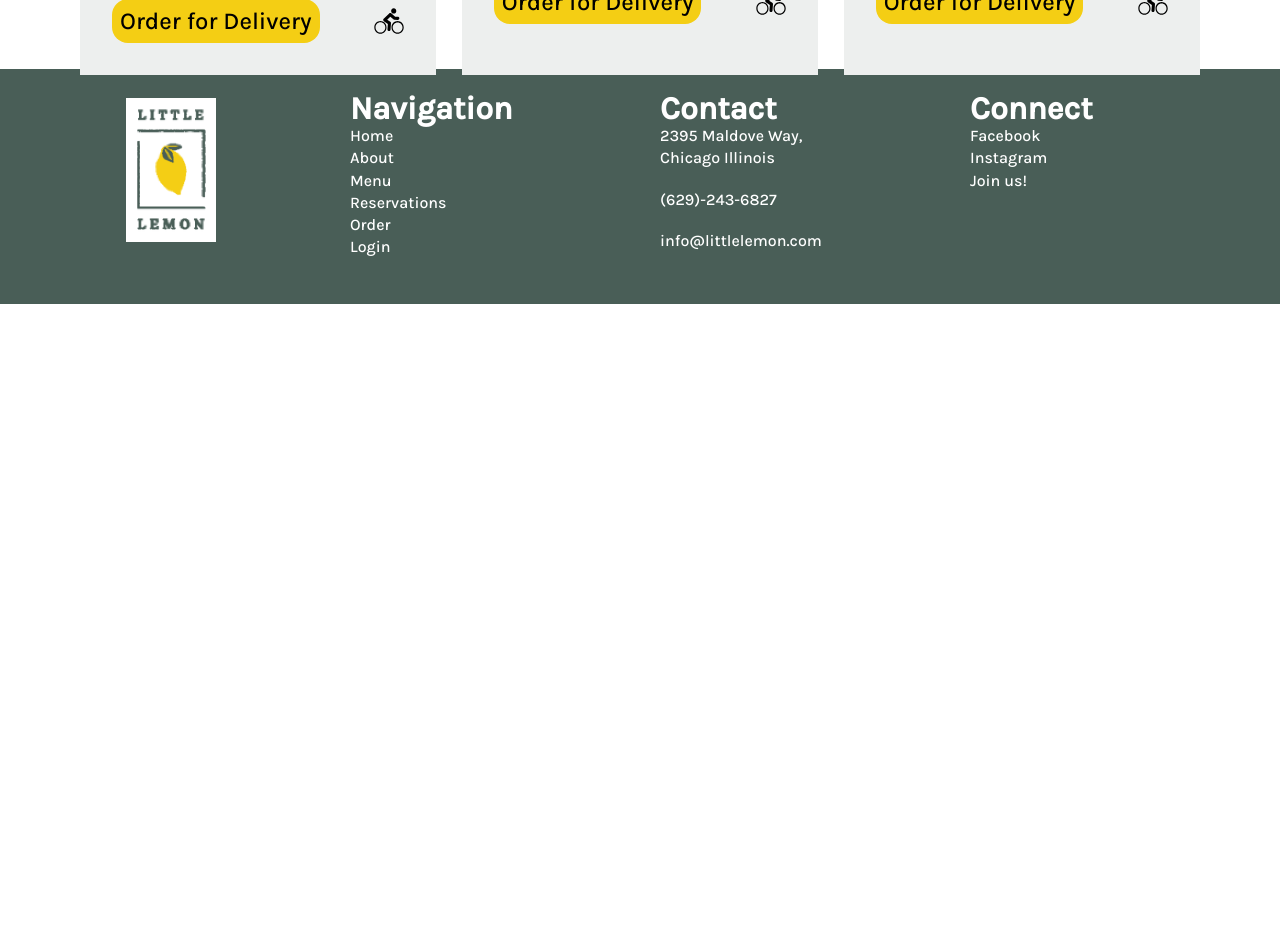
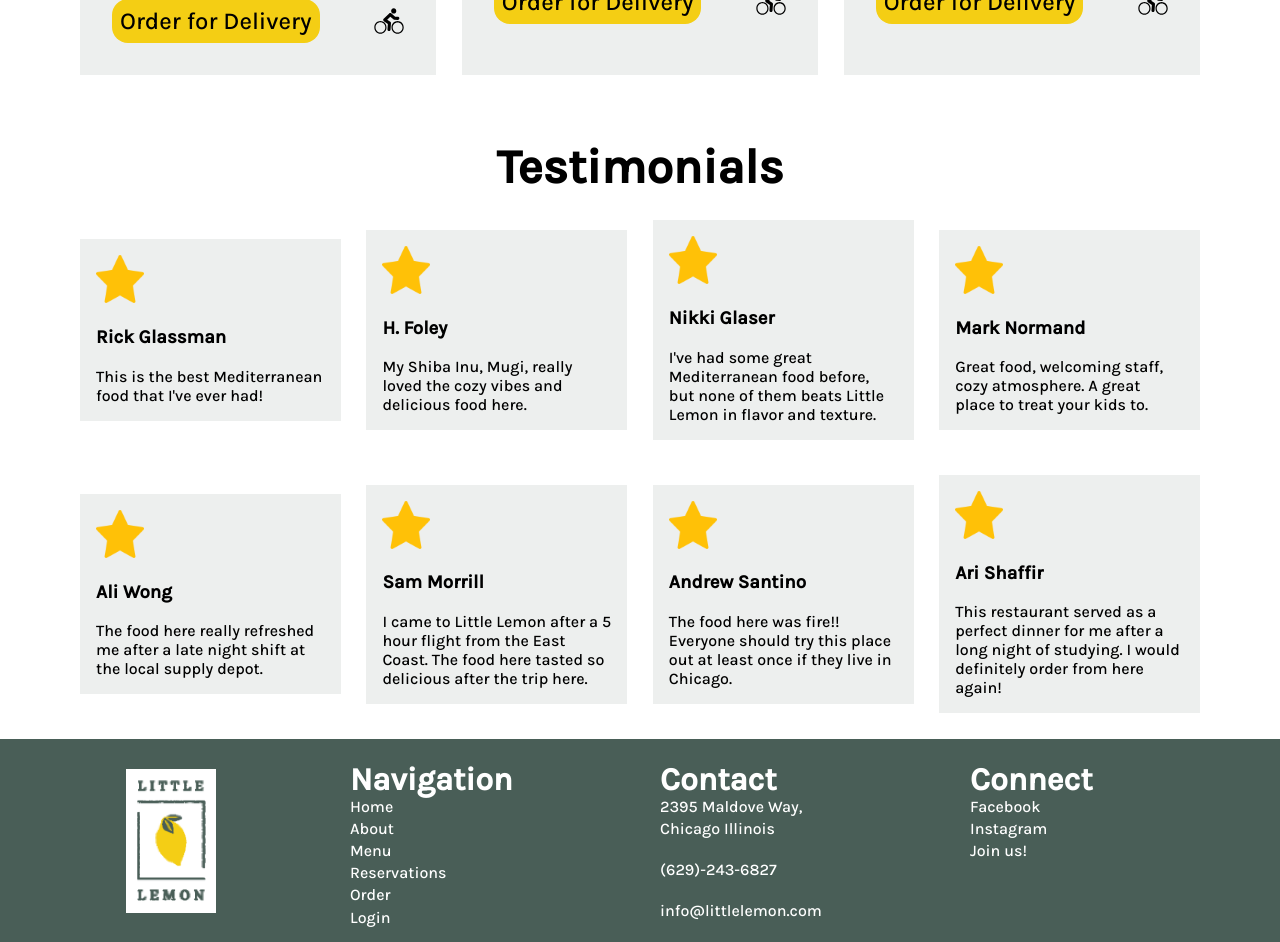
Before and after one commit to mplumer/little-lemon, a React (Create React App) app: page / in a window 1280 px wide. Shown: the part 940-1882 px from the top of the page. Before the commit the page ends 1244 px from the top, so only its background shows below. Built offline with nearby package versions, Linux system fonts and the light colour scheme; a web font is replaced by a local one.

Commit message:
testimonials section

```diff
--- a/src/App.css
+++ b/src/App.css
@@ -228,6 +228,46 @@ Link:link {
   display: none;
 }
 
+/* TESTIMONIAL CARDS */
+.testimonials {
+  padding: 0 5rem 2rem 5rem;
+  animation-duration: 0.33s;
+  animation-timing-function: ease-in-out;
+  animation-name: slideDownFade;
+}
+
+.testimonials-topbar > h1 {
+  text-align: center;
+  font-size: 3rem;
+  margin: 4rem 0 1rem 0;
+}
+
+.testimonials-cards {
+  display: grid;
+  grid-template-columns: repeat(4, 1fr);
+  grid-template-rows: 1fr 1fr;
+  grid-gap: 2vw;
+  align-items: center;
+}
+
+.testimonial-card {
+  background-color: #edefee;
+  padding: 1rem 1rem 0 1rem;
+}
+
+.testimonial-card > img {
+  width: 3rem;
+  height: 3rem;
+  object-fit: contain;
+}
+
+.testimonials-carousel {
+  display: none;
+}
+
+.specials-carousel {
+  margin: 0 2rem 0 2rem;
+}
 
 
 
--- a/src/components/pages/HomePage.js
+++ b/src/components/pages/HomePage.js
@@ -1,5 +1,6 @@
 import Hero from "../sections/homePage/Hero";
 import Specials from "../sections/homePage/Specials";
+import Testimonials from "../sections/homePage/Testimonials";
 
 
 export default function HomePage() {
@@ -8,6 +9,7 @@ export default function HomePage() {
             <main>
                 <Hero />
                 <Specials />
+                <Testimonials />
             </main>
         </>
     );
--- /dev/null
+++ b/src/components/sections/homePage/TestimonialCard.js
@@ -0,0 +1,11 @@
+import Star from '../../../assets/star.png';
+
+export default function TestimonialCard(props) {
+    return (
+        <article className="testimonial-card">
+            <img src={Star} alt="star Icon"></img>
+            <h3>{props.name}</h3>
+            <p>{props.description}</p>
+        </article>
+    );
+}
--- /dev/null
+++ b/src/components/sections/homePage/TestimonialCarousel.js
@@ -0,0 +1,25 @@
+import React from 'react';
+import { Carousel } from 'react-responsive-carousel';
+import TestimonialCard from './TestimonialCard';
+
+export default function CarouselPage() {
+    return (
+        <Carousel infiniteLoop={true} autoPlay={true} Interval={5000} showStatus={false}>
+            <TestimonialCard name="Rick Glassman" description="This is the best Mediterranean food that I've ever had!"/>
+            <TestimonialCard name="H. Foley" description="My Shiba Inu, Mugi, really loved the cozy vibes and
+                delicious food here."/>
+            <TestimonialCard name="Nikki Glaser" description="I've had some great Mediterranean food before, but none of them beats
+             Little Lemon in flavor and texture."/>
+            <TestimonialCard name="Mark Normand" description="Great food, welcoming staff, cozy atmosphere. A great place to
+                treat your kids to."/>
+            <TestimonialCard name="Ali Wong" description="The food here really refreshed me after a late night shift
+                at the local supply depot."/>
+            <TestimonialCard name="Sam Morrill" description="I came to Little Lemon after a 5 hour flight from the East Coast.
+                 The food here tasted so delicious after the trip here."/>
+            <TestimonialCard name="Andrew Santino" description="The food here was fire!! Everyone should try this place
+                 out at least once if they live in Chicago."/>
+            <TestimonialCard name="Ari Shaffir" description="This restaurant served as a perfect dinner for me after a
+                long night of studying. I would definitely order from here again!"/>
+        </Carousel>
+    )
+}
--- /dev/null
+++ b/src/components/sections/homePage/Testimonials.js
@@ -0,0 +1,35 @@
+import Carousel from './TestimonialCarousel'
+import TestimonialCard from './TestimonialCard';
+
+export default function Testimonials() {
+    return (
+        <section className="testimonials">
+            <article className="testimonials-topbar">
+                    <h1>Testimonials</h1>
+            </article>
+
+
+            <section className="testimonials-cards">
+                <TestimonialCard name="Rick Glassman" description="This is the best Mediterranean food that I've ever had!"/>
+            <TestimonialCard name="H. Foley" description="My Shiba Inu, Mugi, really loved the cozy vibes and
+                delicious food here."/>
+            <TestimonialCard name="Nikki Glaser" description="I've had some great Mediterranean food before, but none of them beats
+             Little Lemon in flavor and texture."/>
+            <TestimonialCard name="Mark Normand" description="Great food, welcoming staff, cozy atmosphere. A great place to
+                treat your kids to."/>
+            <TestimonialCard name="Ali Wong" description="The food here really refreshed me after a late night shift
+                at the local supply depot."/>
+            <TestimonialCard name="Sam Morrill" description="I came to Little Lemon after a 5 hour flight from the East Coast.
+                 The food here tasted so delicious after the trip here."/>
+            <TestimonialCard name="Andrew Santino" description="The food here was fire!! Everyone should try this place
+                 out at least once if they live in Chicago."/>
+            <TestimonialCard name="Ari Shaffir" description="This restaurant served as a perfect dinner for me after a
+                long night of studying. I would definitely order from here again!"/>
+            </section>
+
+            <section className="testimonials-carousel">
+                <Carousel />
+            </section>
+        </section>
+    );
+}
```
Also changed, not shown: src/assets/star.png (added), src/assets/star.svg (added), src/components/Specials.js (deleted), src/components/Testimonials.js (deleted).
